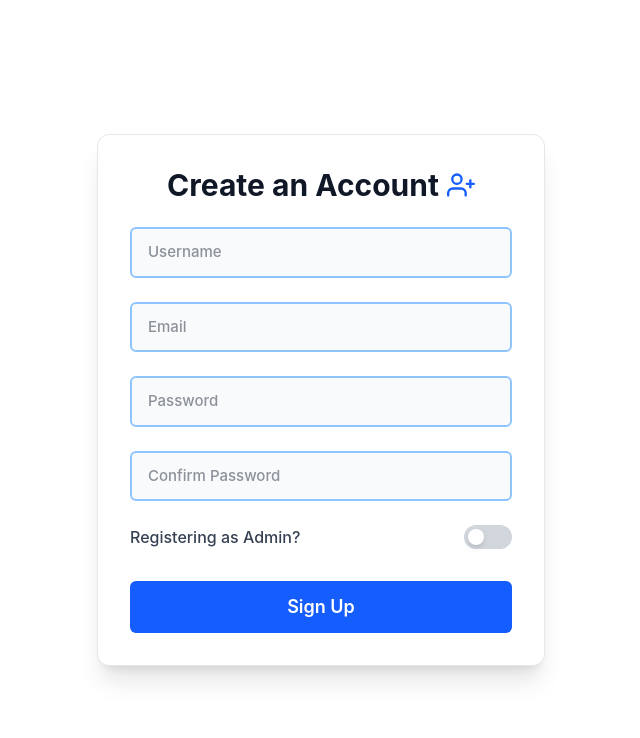
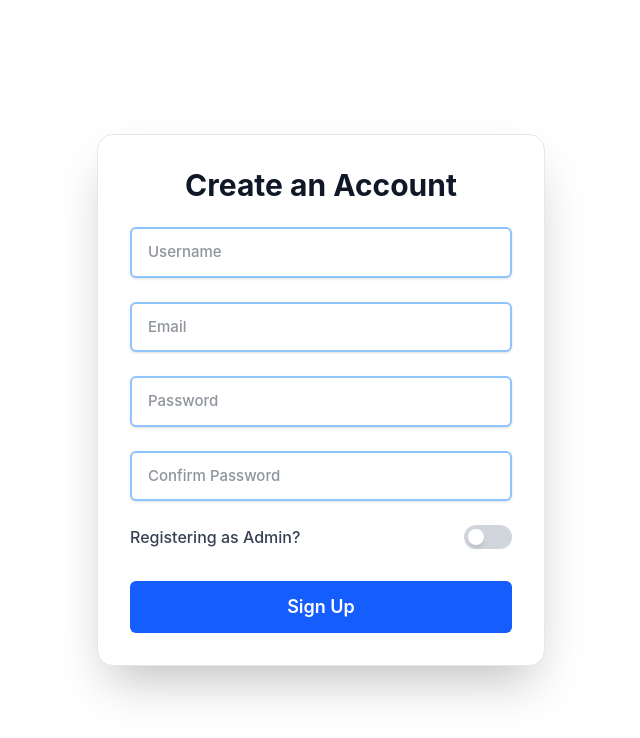
Before and after one commit to Souvik34/Operra, a React (Vite) app in the folder client/: page /signup in a window 1280 px wide. Shown: the top 738 px of the page, without its empty margins (319-959 px from the left). Built offline with nearby package versions, Linux system fonts and the light colour scheme.

Commit message:
Enhance signup component: add success animation, update styling, and improve form submission handling

```diff
--- a/client/src/index.css
+++ b/client/src/index.css
@@ -10,3 +10,23 @@ body {
   margin: 0;
   padding: 0;
 }
+
+
+@keyframes ping-once {
+  0% {
+    transform: scale(0.5);
+    opacity: 0;
+  }
+  50% {
+    transform: scale(1.2);
+    opacity: 1;
+  }
+  100% {
+    transform: scale(1);
+    opacity: 1;
+  }
+}
+
+.animate-ping-once {
+  animation: ping-once 0.8s ease-in-out;
+}
--- a/client/src/pages/Auth/signup.jsx
+++ b/client/src/pages/Auth/signup.jsx
@@ -2,12 +2,15 @@ import React, { useState } from "react";
 import { useForm } from "react-hook-form";
 import { zodResolver } from "@hookform/resolvers/zod";
 import { signupSchema } from "../../schemas/signupSchema";
-import { FiAlertCircle, FiUserPlus } from "react-icons/fi"; // ✅ Add icon
+import { FiAlertCircle } from "react-icons/fi";
+import { BsCheckCircle } from "react-icons/bs";
+import { useNavigate } from "react-router-dom";
 import clsx from "clsx";
 
 export default function Signup() {
   const [isAdmin, setIsAdmin] = useState(false);
-  const [animateIcon, setAnimateIcon] = useState(false); // ✅ Animation state
+  const [showSuccess, setShowSuccess] = useState(false);
+  const navigate = useNavigate();
 
   const {
     register,
@@ -21,7 +24,13 @@ export default function Signup() {
 
   const onSubmit = (data) => {
     if (!isAdmin) delete data.adminInviteToken;
-    console.log("Form data:", data);
+    console.log("Form Data:", data);
+
+    // Trigger tick animation
+    setShowSuccess(true);
+    setTimeout(() => {
+      navigate("/signin");
+    }, 2000);
   };
 
   const renderInput = (name, type, placeholder) => {
@@ -37,8 +46,8 @@ export default function Signup() {
           placeholder={placeholder}
           {...register(name)}
           className={clsx(
-            "w-full px-4 py-3 pr-10 rounded-md border-2 outline-none",
-            "bg-gray-50 text-gray-800 text-[15px] font-medium",
+            "w-full px-4 py-3 pr-10 rounded-md border-2 outline-none shadow-sm",
+            "bg-white text-gray-800 text-[15px] font-medium",
             isValid && "border-green-500 focus:ring-green-500 focus:border-green-500",
             hasError
               ? "border-red-500 focus:ring-red-500 focus:border-red-500 scale-105"
@@ -58,21 +67,9 @@ export default function Signup() {
 
   return (
     <div className="min-h-screen bg-white flex items-center justify-center px-4">
-      <div className="w-full max-w-md bg-white shadow-xl rounded-xl p-8 border border-gray-200">
-        {/* ✅ Header with icon */}
-        <h2 className="text-3xl font-bold text-gray-900 mb-6 text-center flex items-center justify-center gap-2">
-          <span>Create an Account</span>
-          <FiUserPlus
-            onClick={() => {
-              setAnimateIcon(true);
-              setTimeout(() => setAnimateIcon(false), 500); // Reset after animation
-            }}
-            className={clsx(
-              "text-blue-600 cursor-pointer transition-transform",
-              animateIcon && "animate-bounce"
-            )}
-            size={28}
-          />
+      <div className="w-full max-w-md bg-white shadow-2xl rounded-2xl p-8 border border-gray-200">
+        <h2 className="text-3xl font-bold text-gray-900 mb-6 text-center">
+          Create an Account
         </h2>
 
         <form onSubmit={handleSubmit(onSubmit)} className="space-y-6">
@@ -110,6 +107,16 @@ export default function Signup() {
           </button>
         </form>
       </div>
+
+      {/* Tick Success Overlay */}
+      {showSuccess && (
+        <div className="fixed inset-0 z-50 bg-white flex items-center justify-center transition-opacity duration-500">
+          <div className="flex flex-col items-center animate-ping-once">
+            <BsCheckCircle className="text-green-500 text-7xl" />
+            <p className="text-xl font-medium text-gray-700 mt-4">Signup Successful</p>
+          </div>
+        </div>
+      )}
     </div>
   );
 }
```
